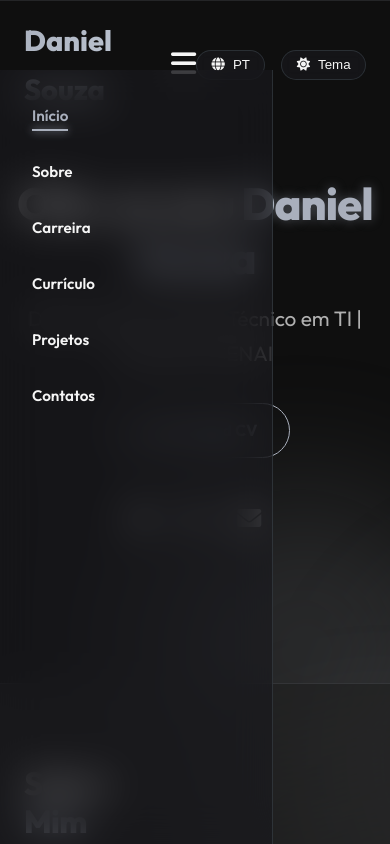
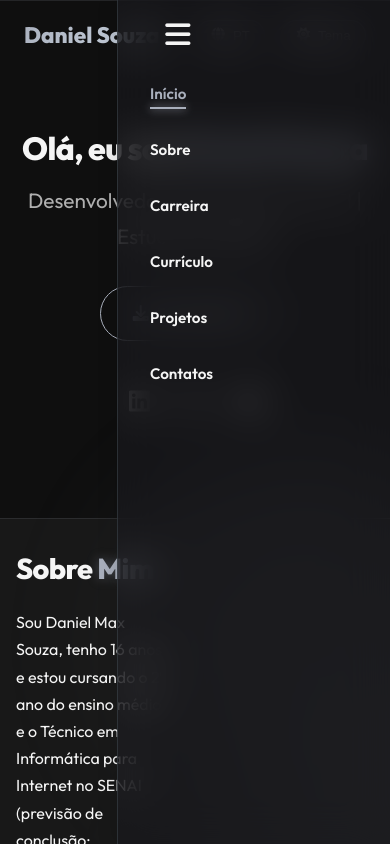
Before and after one commit to Danielmsouza-dev/Portifolio-fiinal, a plain HTML site: page index.html in a window 390 px wide. Both pictures are taken after a click on the button "Menu". Shown: the top 844 px of the page. Drawn offline with Linux system fonts and the light colour scheme.

Commit message:
Corrige responsividade: menu sanduíche e layout mobile

```diff
--- a/index.html
+++ b/index.html
@@ -49,9 +49,9 @@
     }
     body{background-color:hsl(var(--background));color:hsl(var(--foreground));font-family:'Outfit',sans-serif;transition:.2s;scroll-behavior:smooth;line-height:1.7}
     h1,h2,h3,h4,h5,h6{font-weight:800;line-height:1.2;letter-spacing:-0.02em}
-    h1{font-size:clamp(2.8rem,8vw,4rem)}h2{font-size:clamp(2rem,6vw,3rem);margin-bottom:1.5rem}h3{font-size:1.5rem;margin-bottom:1rem}
+    h1{font-size:clamp(2rem,8vw,4rem)}h2{font-size:clamp(1.8rem,6vw,3rem);margin-bottom:1.5rem}h3{font-size:1.3rem;margin-bottom:1rem}
     .container{max-width:1280px;margin:0 auto;padding:0 1.5rem}
-    section{padding:5rem 0;border-top:1px solid hsla(220,13%,65%,0.15)}
+    section{padding:3rem 0;border-top:1px solid hsla(220,13%,65%,0.15)}
     .bg-secondary{background-color:hsl(var(--secondary)/0.6)}
     .text-accent{color:hsl(var(--accent))}
     .text-glow{text-shadow:0 0 12px hsla(220,13%,65%,0.4)}
@@ -63,17 +63,48 @@
     header{position:fixed;top:0;width:100%;z-index:100;transition:.2s;padding:1rem 0}
     header.scrolled{background:var(--glass-bg);backdrop-filter:blur(12px);border-bottom:1px solid var(--glass-border)}
     nav{display:flex;justify-content:space-between;align-items:center;max-width:1280px;margin:0 auto;padding:0 1.5rem}
-    .logo{font-size:1.8rem;font-weight:800;background:linear-gradient(135deg,hsl(var(--accent)),#cbd5e1);-webkit-background-clip:text;background-clip:text;color:transparent;cursor:pointer}
+    .logo{font-size:1.6rem;font-weight:800;background:linear-gradient(135deg,hsl(var(--accent)),#cbd5e1);-webkit-background-clip:text;background-clip:text;color:transparent;cursor:pointer}
     .nav-links{display:flex;gap:2rem;list-style:none}
     .nav-links a{text-decoration:none;font-size:.95rem;font-weight:600;cursor:pointer;color:hsl(var(--foreground));transition:.2s;position:relative}
     .nav-links a:hover,.nav-links a.active{color:hsl(var(--accent))}
     .nav-links a.active::after{content:'';position:absolute;bottom:-6px;left:0;width:100%;height:2px;background:hsl(var(--accent));box-shadow:0 0 8px hsl(var(--accent))}
     .theme-toggle,.lang-toggle{background:var(--glass-bg);border:1px solid var(--glass-border);border-radius:40px;padding:.4rem .9rem;cursor:pointer;color:hsl(var(--foreground));display:flex;align-items:center;gap:.5rem;font-weight:500;backdrop-filter:blur(4px)}
-    .menu-toggle{display:none;background:0 0;border:none;font-size:1.8rem;cursor:pointer;color:hsl(var(--foreground))}
+    .menu-toggle{display:none;background:0 0;border:none;font-size:1.8rem;cursor:pointer;color:hsl(var(--foreground));z-index:101}
     .floating-bg{position:fixed;inset:0;pointer-events:none;z-index:0;overflow:hidden}
     .ring{position:absolute;border-radius:50%;filter:blur(70px);opacity:.15;animation:floatRing 18s infinite ease-in-out}
     @keyframes floatRing{0%{transform:translate(0,0) scale(1)}50%{transform:translate(30px,-30px) scale(1.1)}100%{transform:translate(-20px,20px) scale(1)}}
-    @media(max-width:900px){.menu-toggle{display:block}.nav-links{position:fixed;top:70px;left:-100%;width:70%;height:calc(100vh - 70px);background:var(--glass-bg);backdrop-filter:blur(20px);flex-direction:column;padding:2rem;gap:1.8rem;transition:left .3s;border-right:1px solid var(--glass-border);z-index:99}.nav-links.active{left:0}.header-actions{gap:.5rem}}
+    @media(max-width:900px){
+      .menu-toggle{display:block}
+      .nav-links{
+        position:fixed;
+        top:0;
+        right:-100%;
+        width:70%;
+        max-width:300px;
+        height:100vh;
+        background:var(--glass-bg);
+        backdrop-filter:blur(20px);
+        flex-direction:column;
+        padding:5rem 2rem;
+        gap:1.8rem;
+        transition:right .3s ease;
+        border-left:1px solid var(--glass-border);
+        z-index:100;
+        box-shadow:-5px 0 15px rgba(0,0,0,0.1);
+      }
+      .nav-links.active{right:0}
+      .header-actions{gap:.5rem}
+      .logo{font-size:1.4rem}
+    }
+    @media(max-width:700px){
+      section{padding:2rem 0}
+      .container{padding:0 1rem}
+      .skills-grid{grid-template-columns:repeat(auto-fill,minmax(100px,1fr));gap:1rem}
+      .projetos-grid{grid-template-columns:1fr;gap:1.5rem}
+      .contact-buttons{flex-direction:column;align-items:center}
+      .contact-btn{width:100%;justify-content:center}
+      .idiomas-grid{flex-direction:column}
+    }
     .skills-grid{display:grid;grid-template-columns:repeat(auto-fill,minmax(120px,1fr));gap:1.2rem;margin-top:1rem}
     .skill-card{background:var(--glass-bg);backdrop-filter:blur(6px);border:1px solid var(--glass-border);border-radius:1rem;padding:1rem .5rem;text-align:center;transition:.2s;display:flex;flex-direction:column;align-items:center;gap:.5rem;animation:fadeInUp .5s ease backwards}
     .skill-card i{font-size:2.2rem;color:hsl(var(--accent))}
@@ -105,16 +136,8 @@
     .idiomas-grid{display:flex;flex-wrap:wrap;gap:1rem;margin:1rem 0}
     .idioma-card{background:var(--glass-bg);backdrop-filter:blur(6px);border:1px solid var(--glass-border);border-radius:1rem;padding:.8rem 1.2rem;flex:1;min-width:180px;text-align:center}
 
-    /* ANIMAÇÃO FADE-UP: elementos começam invisíveis */
-    .fade-up {
-      opacity: 0;
-      transform: translateY(40px);
-      transition: opacity 0.8s cubic-bezier(0.2, 0.9, 0.4, 1.1), transform 0.8s cubic-bezier(0.2, 0.9, 0.4, 1.1);
-    }
-    .fade-up.visible {
-      opacity: 1;
-      transform: translateY(0);
-    }
+    .fade-up{opacity:0;transform:translateY(40px);transition:opacity 0.8s cubic-bezier(0.2,0.9,0.4,1.1),transform 0.8s cubic-bezier(0.2,0.9,0.4,1.1)}
+    .fade-up.visible{opacity:1;transform:translateY(0)}
 
     .header-actions{display:flex;align-items:center;gap:1rem}
     .contact-buttons{display:flex;flex-wrap:wrap;gap:1.5rem;justify-content:center;margin:1rem 0}
@@ -406,7 +429,6 @@
   document.getElementById('menuToggle').addEventListener('click', () => document.getElementById('navLinks').classList.toggle('active'));
   window.addEventListener('scroll', () => { if(window.scrollY > 50) document.getElementById('header').classList.add('scrolled'); else document.getElementById('header').classList.remove('scrolled'); });
 
-  // ANIMAÇÃO FADE-UP
   const fadeElements = document.querySelectorAll('.fade-up');
   const observer = new IntersectionObserver((entries) => {
     entries.forEach(entry => {
```
